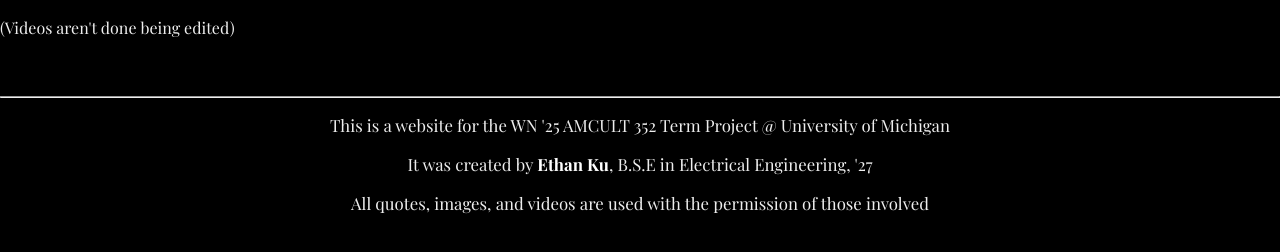
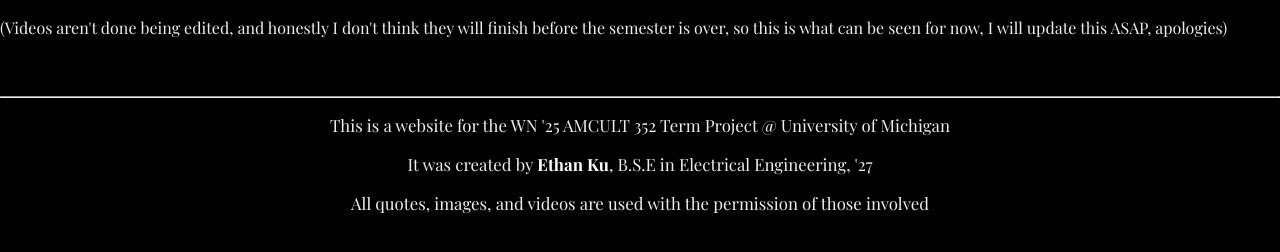
Before and after one commit to ethanhku/yotonix.github.io, a plain HTML site: page recordings.html in a window 1280 px wide. Shown: the part 494-746 px from the top of the page. Drawn offline with nearby package versions, Linux system fonts and the light colour scheme; a web font is replaced by a local one.

Commit message:
basically finish for now

```diff
--- a/recordings.html
+++ b/recordings.html
@@ -43,7 +43,8 @@
 
     <h2 class="center">Photonix</h2>
     <div class="video-threerow">
-        (Videos aren't done being edited)
+        (Videos aren't done being edited, and honestly I don't think they will finish before the semester is over, so this is
+        what can be seen for now, I will update this ASAP, apologies)
     </div>
 
     <footer class="footer">
```
